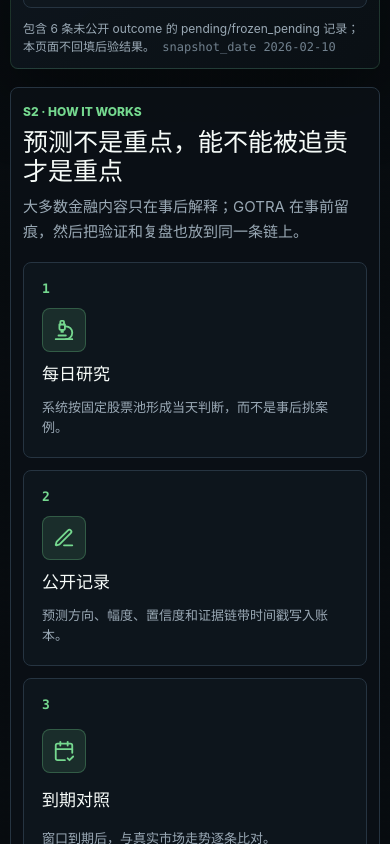
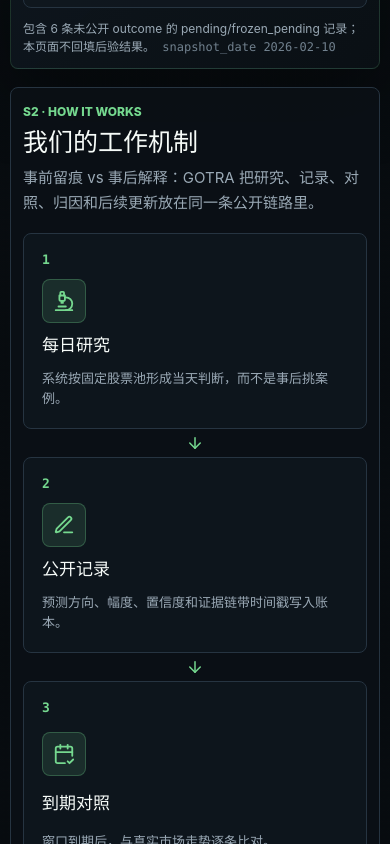
Before and after one commit to amanayayatu-tech/gotra-public-ledger, a React (Vite) app: page / in a window 390 px wide. Shown: the part 860-1704 px from the top of the page. Built offline with nearby package versions, Linux system fonts and the light colour scheme.

Commit message:
Refine S2 workflow narrative

```diff
--- a/src/components/HowItWorks.tsx
+++ b/src/components/HowItWorks.tsx
@@ -27,7 +27,7 @@ const steps = [
   },
   {
     title: "认知更新",
-    text: "错误知识被隔离和复盘，后续判断在同一账本中继续留下痕迹。",
+    text: "同一标的的后续判断继续在同一账本留痕，形成可追溯的持续迭代。",
     icon: BrainCircuit,
     href: "#method-boundary",
   },
@@ -38,8 +38,8 @@ export function HowItWorks() {
     <section className="story-section" id="how-it-works" aria-labelledby="how-title">
       <div className="section-heading">
         <span>S2 · How it works</span>
-        <h2 id="how-title">预测不是重点，能不能被追责才是重点</h2>
-        <p>大多数金融内容只在事后解释；GOTRA 在事前留痕，然后把验证和复盘也放到同一条链上。</p>
+        <h2 id="how-title">我们的工作机制</h2>
+        <p>事前留痕 vs 事后解释：GOTRA 把研究、记录、对照、归因和后续更新放在同一条公开链路里。</p>
       </div>
 
       <ol className="workflow-list">
--- a/src/styles.css
+++ b/src/styles.css
@@ -1963,6 +1963,19 @@ h1 {
     grid-template-columns: 1fr;
   }
 
+  .workflow-list {
+    gap: 28px;
+  }
+
+  .workflow-arrow {
+    display: block;
+    right: calc(50% - 9px);
+    top: auto;
+    bottom: -23px;
+    rotate: 0deg;
+    color: var(--green);
+  }
+
   .hero-stat-grid {
     grid-template-columns: repeat(2, minmax(0, 1fr));
     gap: 8px;
```
